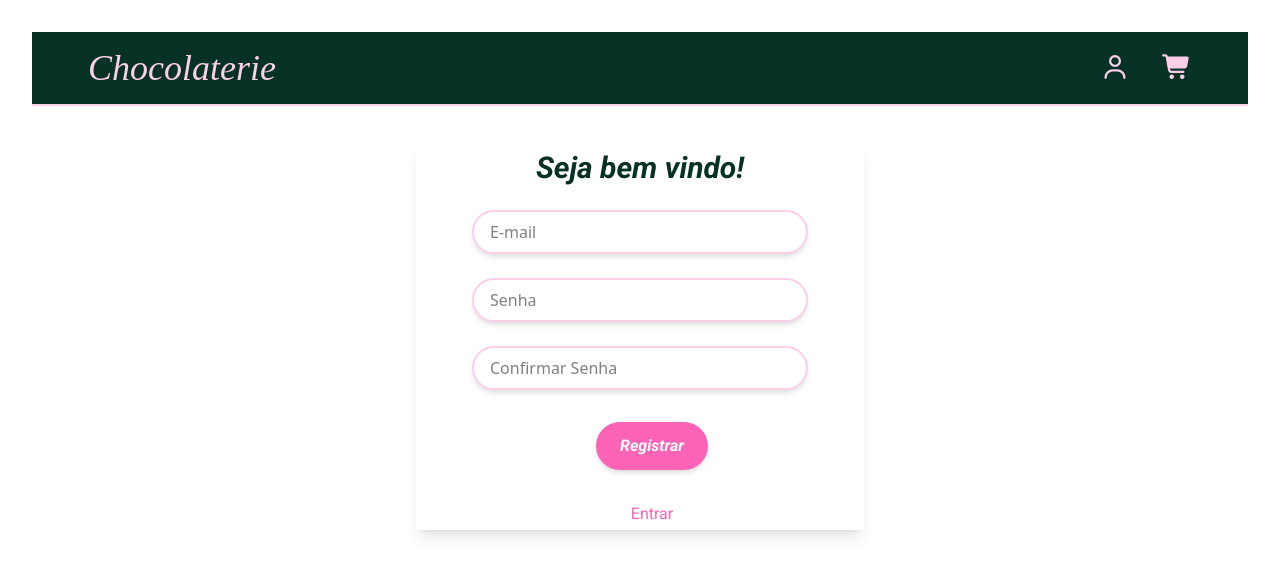
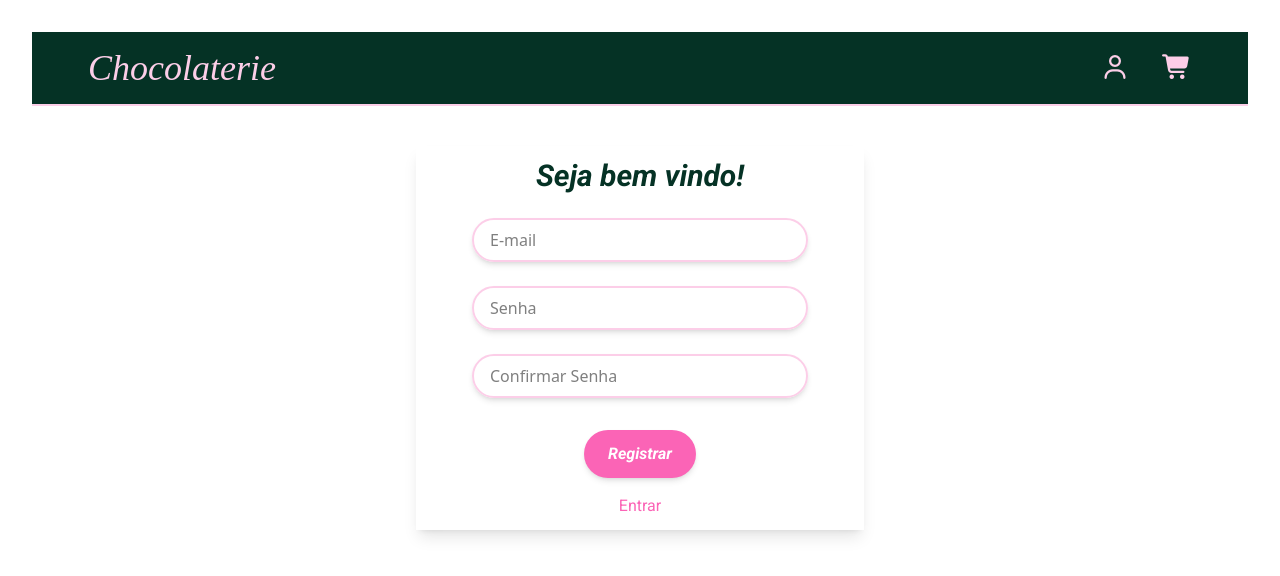
Before and after one commit to Lucas-Faleiro/project-chocolaterie, a React (Vite) app: page /register in a window 1280 px wide. Shown: the top 576 px of the page. Built offline with nearby package versions, Linux system fonts and the light colour scheme; no server answers; a web font is replaced by a local one.

Commit message:
Fix: auth pages css

```diff
--- a/src/pages/authentication/Login.jsx
+++ b/src/pages/authentication/Login.jsx
@@ -13,10 +13,7 @@ function Login() {
           </div>
           <InputBox type="email" placeholder="E-mail" labelId="email" />
           <InputBox type="password" placeholder="Senha" labelId="password" />
-          <Button
-            className="bg-pink-400 text-white font-[roboto] font-bold italic rounded-full px-6 py-2 h-12 self-center
-           hover:bg-pink-500 shadow-md cursor-pointer mt-4"
-          >
+          <Button className="bg-pink-400 text-white font-[roboto] font-bold italic rounded-full px-6 py-2 h-12 self-center hover:bg-pink-500 shadow-md cursor-pointer mt-4">
             Entrar
           </Button>
           <Link
--- a/src/pages/authentication/Register.jsx
+++ b/src/pages/authentication/Register.jsx
@@ -125,7 +125,7 @@ function Register() {
             }
           />
           <Button
-            className="bg-pink-400 text-white font-[roboto] font-bold italic rounded-full px-6 py-2 h-12 self-center ml-6 hover:bg-pink-500 shadow-md cursor-pointer mt-4"
+            className="bg-pink-400 text-white font-[roboto] font-bold italic rounded-full px-6 py-2 h-12 self-center hover:bg-pink-500 shadow-md cursor-pointer mt-4"
             onClick={handleRegister}
           >
             Registrar
@@ -133,7 +133,7 @@ function Register() {
           <div>{message ? message : null}</div>
           <Link
             to="/login"
-            className="text-center mt-4 text-pink-400 hover:underline ml-6 font-[roboto]"
+            className="text-center text-pink-400 hover:underline font-[roboto]"
           >
             Entrar
           </Link>
```
